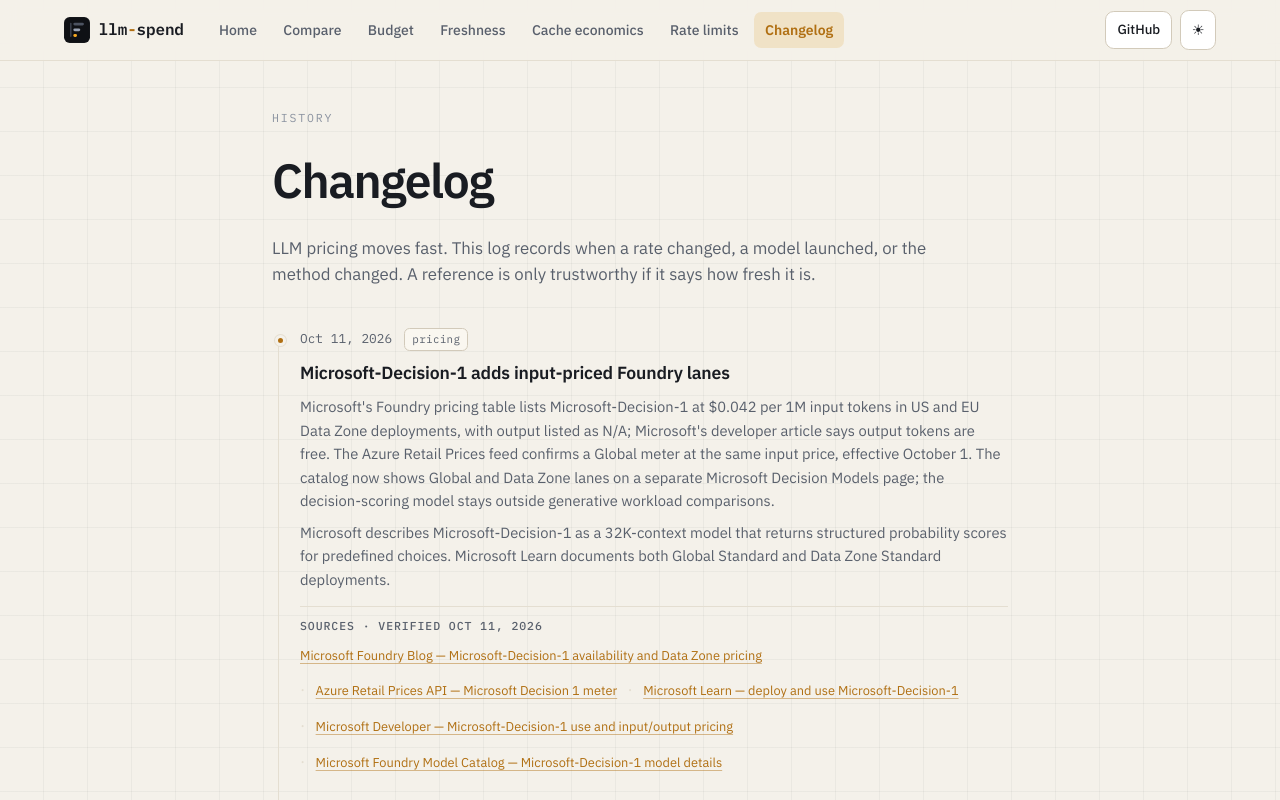
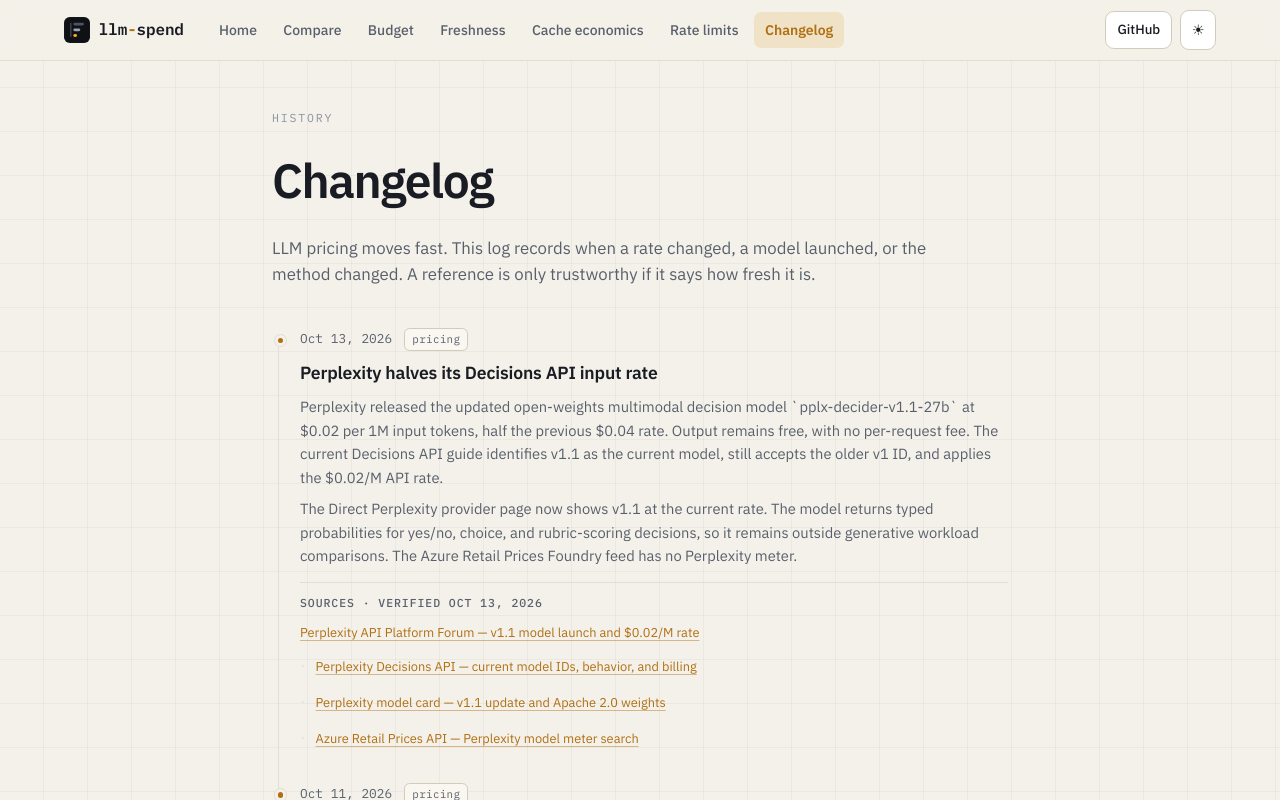
Before and after one commit to realgarit/llm-spend, a Next.js app: page /changelog in a window 1280 px wide. Shown: the top 800 px of the page. Built offline with nearby package versions, Linux system fonts and the light colour scheme.

Commit message:
Update Perplexity decision model pricing

```diff
--- a/src/data/changelog.ts
+++ b/src/data/changelog.ts
@@ -23,6 +23,34 @@
  */
 export const changelog: ChangelogEntry[] = [
   {
+    date: "2026-10-13",
+    title: "Perplexity halves its Decisions API input rate",
+    tag: "pricing",
+    body: [
+      "Perplexity released the updated open-weights multimodal decision model `pplx-decider-v1.1-27b` at $0.02 per 1M input tokens, half the previous $0.04 rate. Output remains free, with no per-request fee. The current Decisions API guide identifies v1.1 as the current model, still accepts the older v1 ID, and applies the $0.02/M API rate.",
+      "The Direct Perplexity provider page now shows v1.1 at the current rate. The model returns typed probabilities for yes/no, choice, and rubric-scoring decisions, so it remains outside generative workload comparisons. The Azure Retail Prices Foundry feed has no Perplexity meter.",
+    ],
+    sources: [
+      {
+        label: "Perplexity API Platform Forum — v1.1 model launch and $0.02/M rate",
+        href: "https://community.perplexity.ai/t/pplx-decider-v1-1-27b-our-updated-open-weights-multimodal-decision-model-is-now-available/6286",
+      },
+      {
+        label: "Perplexity Decisions API — current model IDs, behavior, and billing",
+        href: "https://docs.perplexity.ai/docs/decisions/quickstart",
+      },
+      {
+        label: "Perplexity model card — v1.1 update and Apache 2.0 weights",
+        href: "https://huggingface.co/perplexity-ai/pplx-decider-v1.1-27b",
+      },
+      {
+        label: "Azure Retail Prices API — Perplexity model meter search",
+        href: "https://prices.azure.com/api/retail/prices?%24filter=serviceName%20eq%20%27Foundry%20Models%27%20and%20contains%28tolower%28meterName%29%2C%27pplx-decider%27%29",
+      },
+    ],
+    sourcesVerifiedOn: "2026-10-13",
+  },
+  {
     date: "2026-10-11",
     title: "Microsoft-Decision-1 adds input-priced Foundry lanes",
     tag: "pricing",
--- a/src/data/providers/perplexity.ts
+++ b/src/data/providers/perplexity.ts
@@ -6,22 +6,22 @@
   tagline: "A separate API lane for structured decisions, priced on input tokens only.",
   intro: [
     "Perplexity's Decisions API is designed for classification, routing, and rubric scoring. It returns typed answers with probabilities instead of generated text, so this lane is shown separately from generative workload comparisons.",
-    "Perplexity lists `pplx-decider-v1-27b` at $0.04 per 1M input tokens. Output tokens are free and there is no per-request fee. The model's Apache 2.0 weights are also available from Perplexity's Hugging Face account; the current Azure Foundry feed has no Perplexity token meter.",
+    "The current model is `pplx-decider-v1.1-27b` at $0.02 per 1M input tokens. Output tokens are free and there is no per-request fee; Perplexity still accepts the older v1 model ID at the current API rate. The model's Apache 2.0 weights are also available from Perplexity's Hugging Face account, while the Azure Foundry feed has no Perplexity token meter.",
   ],
   entries: [
     {
-      model: "pplx-decider-v1-27b",
+      model: "pplx-decider-v1.1-27b",
       host: "Perplexity Decisions API",
       tier: "Direct",
-      inputUsd: 0.04,
+      inputUsd: 0.02,
       cachedUsd: null,
       outputUsd: 0,
       confidence: "official",
       notes:
-        "Specialized decision model for yes/no classification, multiple-choice selection, and rubric scoring. It returns probabilities instead of generated text; output tokens are free.",
+        "Current updated multimodal decision model for yes/no classification, multiple-choice selection, and rubric scoring. It returns probabilities instead of generated text; output tokens are free. The API also accepts the older v1 model ID at the current API rate.",
       sourceNote:
-        "Perplexity's official API pricing page (checked 2026-10-04) lists pplx-decider-v1-27b at $0.04 per 1M input tokens, with free output tokens and no per-request fee. Its official Decisions API guide confirms structured probability outputs for yes/no, choice, and rubric scoring. The Perplexity Hugging Face model card identifies Qwen3.8-27B as the base model and Apache 2.0 as the license. The Azure Retail Prices Foundry feed and a model-name query both return no Perplexity meter, checked 2026-10-04, so this records the Direct API rate only.",
-      effectiveDate: "2026-10-04",
+        "Perplexity's official API Platform Forum announcement on 2026-10-06 says pplx-decider-v1.1-27b is available at $0.02 per 1M input tokens, half the v1 rate. The official Decisions API guide, captured 2026-10-13, identifies v1.1 as the current model, confirms that v1 remains accepted, and lists the current API-wide $0.02/M input rate, free output, and no per-request fee. The Perplexity Hugging Face model card identifies v1.1 as an update to v1 on the same backbone and lists Apache 2.0. The Azure Retail Prices Foundry query for `pplx-decider` returns no rows, checked 2026-10-13, so this records the Direct API rate only.",
+      effectiveDate: "2026-10-06",
     },
   ],
 };
--- a/tsconfig.json
+++ b/tsconfig.json
@@ -11,13 +11,13 @@
     "moduleResolution": "bundler",
     "resolveJsonModule": true,
     "isolatedModules": true,
-    "jsx": "preserve",
+    "jsx": "react-jsx",
     "incremental": true,
     "plugins": [{ "name": "next" }],
     "paths": {
       "@/*": ["./src/*"]
     }
   },
-  "include": ["next-env.d.ts", "**/*.ts", "**/*.tsx", ".next/types/**/*.ts"],
+  "include": ["next-env.d.ts", "**/*.ts", "**/*.tsx", ".next/types/**/*.ts", ".next/dev/types/**/*.ts"],
   "exclude": ["node_modules"]
 }
```
Also changed, not shown: 1 other file (tests, documents, lock files or other folders).
